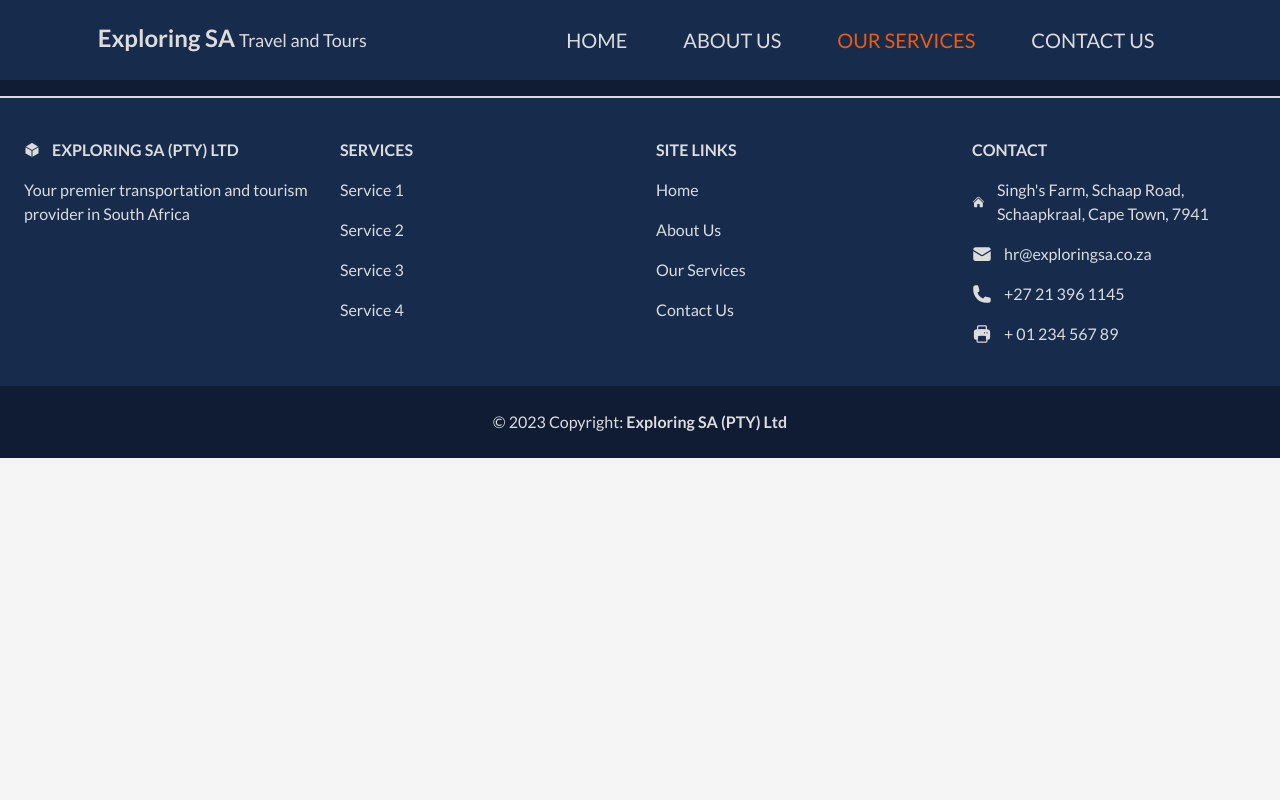
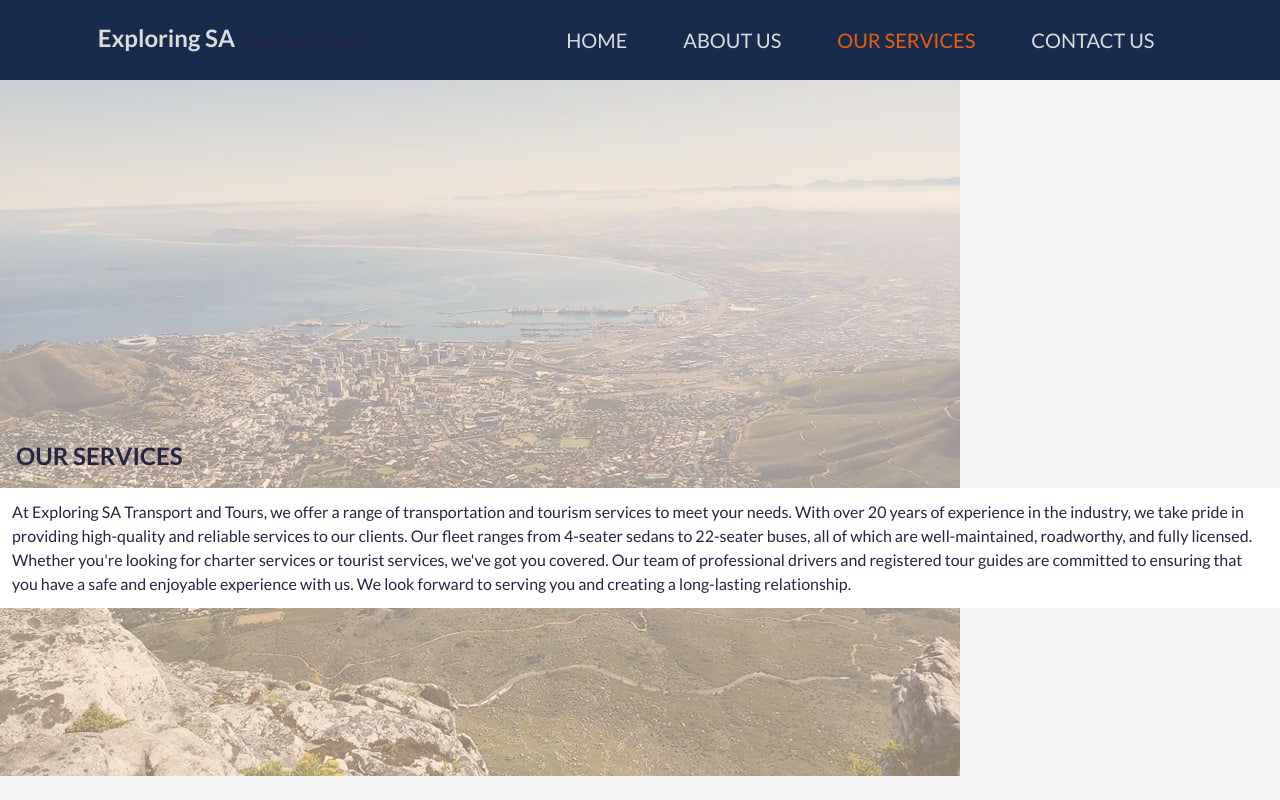
Before and after one commit to Riyaazct/exploringsa, a React (Create React App) app: page /services in a window 1280 px wide. Shown: the top 800 px of the page. Built offline with nearby package versions, Linux system fonts and the light colour scheme; what tailwindcss-animated, tw-elements would draw is missing.

Commit message:
first commit for services page

```diff
--- a/src/index.css
+++ b/src/index.css
@@ -10,9 +10,9 @@
     background-color: #f5f5f5;
   }
 
-  /* body {
-    @apply pt-[4rem] md:pt-[5rem];
-  } */
+  p {
+    color: #272343;
+  }
 
   button {
     @apply border border-blueText py-1 px-2 rounded-lg bg-orange w-auto;
--- a/src/routes/OurServices.js
+++ b/src/routes/OurServices.js
@@ -1,8 +1,32 @@
 import React from "react";
 
 const OurServices = () => (
-  <div>
-    <h1>services</h1>
+  <div className="mt-14 h-screen relative">
+    <div className="absolute -z-10 top-0 left-0">
+      <img src="images/services.jpg" alt="" />
+      <div className="bg-[#FFE4C4] bg-opacity-[54%] w-full h-full absolute top-0 left-0 z-10" />
+    </div>
+    <div className="absolute top-96">
+      <h1 className="text-2xl text-blueText font-bold ml-4 mb-4">
+        OUR SERVICES
+      </h1>
+      <div className="bg-[#FFFFFF] w-full h-full p-3">
+        <p>
+          At Exploring SA Transport and Tours, we offer a range of
+          transportation and tourism services to meet your needs. With
+          over 20 years of experience in the industry, we take pride
+          in providing high-quality and reliable services to our
+          clients. Our fleet ranges from 4-seater sedans to 22-seater
+          buses, all of which are well-maintained, roadworthy, and
+          fully licensed. Whether you're looking for charter services
+          or tourist services, we've got you covered. Our team of
+          professional drivers and registered tour guides are
+          committed to ensuring that you have a safe and enjoyable
+          experience with us. We look forward to serving you and
+          creating a long-lasting relationship.
+        </p>
+      </div>
+    </div>
   </div>
 );
 
```
Also changed, not shown: public/images/services.jpg (added).
